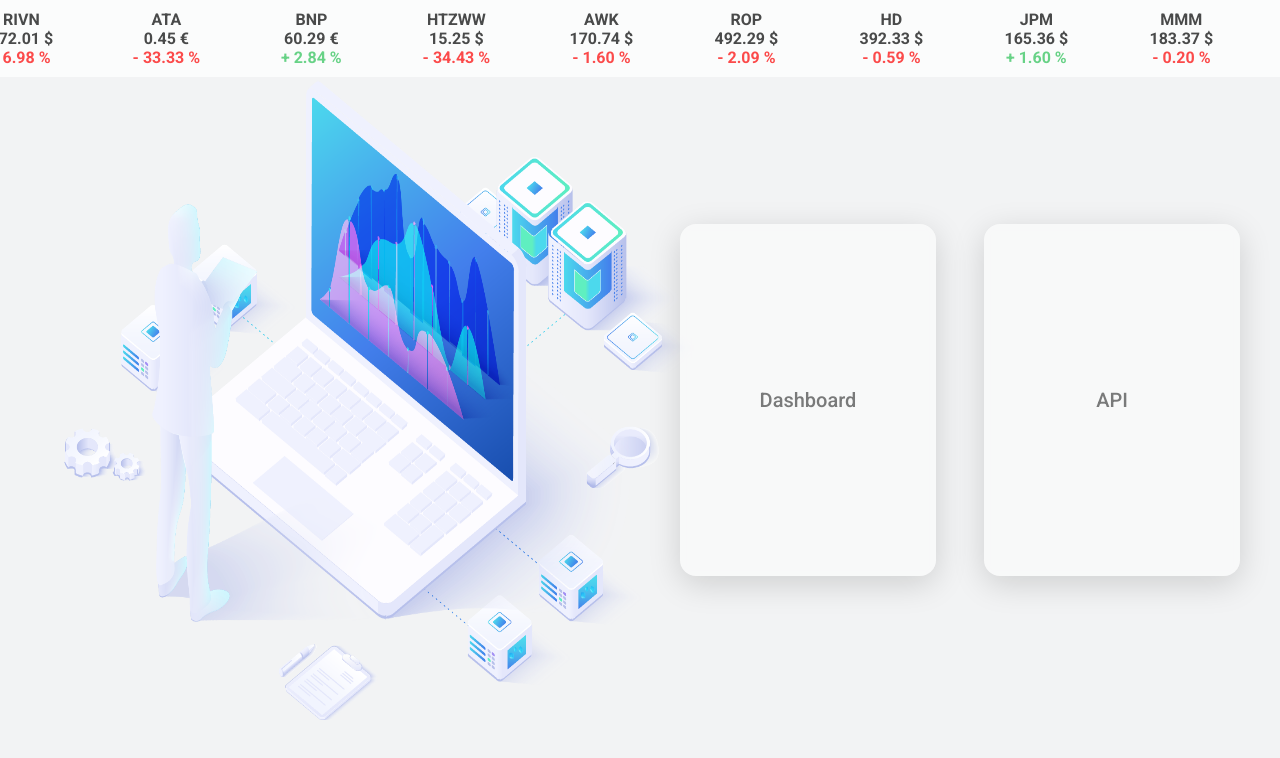
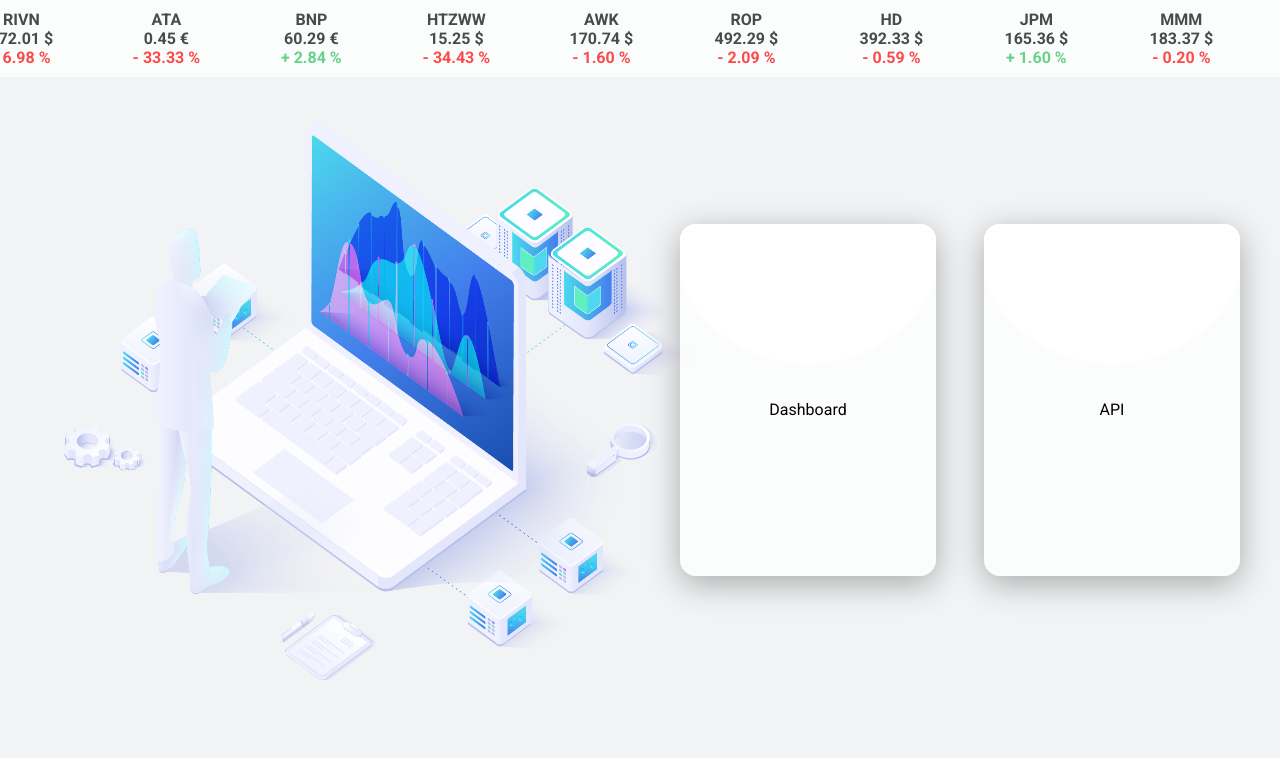
Before and after one commit to dnitecki/finfetch-ui, a React (Create React App) app: page / in a window 1280 px wide. Shown: the top 758 px of the page. Built offline with nearby package versions, Linux system fonts and the light colour scheme.

Commit message:
landingpage styles

```diff
--- a/src/pages/landingPage/LandingPage.jsx
+++ b/src/pages/landingPage/LandingPage.jsx
@@ -56,11 +56,13 @@ export default function LandingPage() {
             // onMouseLeave={resetBg}
           >
             <div className="landingPage-card">
+              <div className="landingPage-circle"></div>
               <div className="landingPage-card-content">Dashboard</div>
             </div>
           </NavLink>
           <NavLink to="api" onMouseOver={changeBgApi}>
             <div className="landingPage-card">
+              <div className="landingPage-circle"></div>
               <div className="landingPage-card-content">API</div>
             </div>
           </NavLink>
--- a/src/pages/landingPage/LandingPage.scss
+++ b/src/pages/landingPage/LandingPage.scss
@@ -8,6 +8,7 @@
 }
 .landingPage-container {
   display: flex;
+  position: relative;
   height: 100%;
   width: 100%;
 }
@@ -20,7 +21,7 @@
 }
 .landingPage-icon {
   margin-left: 4rem;
-  height: 40rem;
+  height: 35rem;
   width: 100%;
   opacity: 1;
 }
@@ -33,6 +34,7 @@
 }
 .landingPage-apps {
   display: flex;
+  position: relative;
   column-gap: 3rem;
   width: 50%;
   justify-content: center;
@@ -40,12 +42,12 @@
 }
 .landingPage-card {
   display: flex;
+  flex-direction: column;
   position: relative;
-  padding: 1rem;
+  overflow: hidden;
   height: 22rem;
   width: 16rem;
-  background-color: #fff;
-  opacity: 0.5;
+  background: rgba(255, 255, 255, 0.7);
   backdrop-filter: blur(5px);
   border-radius: 1rem;
   box-shadow: 0 0.5rem 2rem #0000004c;
@@ -53,6 +55,17 @@
   top: 0;
   transition: all ease 0.3s;
 }
+.landingPage-circle {
+  position: relative;
+  display: flex;
+  width: 100%;
+  height: 50%;
+  background: white;
+  clip-path: circle(140px at center 0);
+  font-size: 20px;
+  font-weight: 500;
+}
+
 .landingPage-card:hover {
   top: -8px;
   transform: scale(1.05);
@@ -60,13 +73,9 @@
 }
 .landingPage-card-content {
   display: flex;
-  height: 100%;
-  width: 100%;
+  height: 50%;
   justify-content: center;
-  align-items: center;
   color: black;
-  font-size: 20px;
-  font-weight: 500;
 }
 #landingPage-main {
   display: flex;
```
